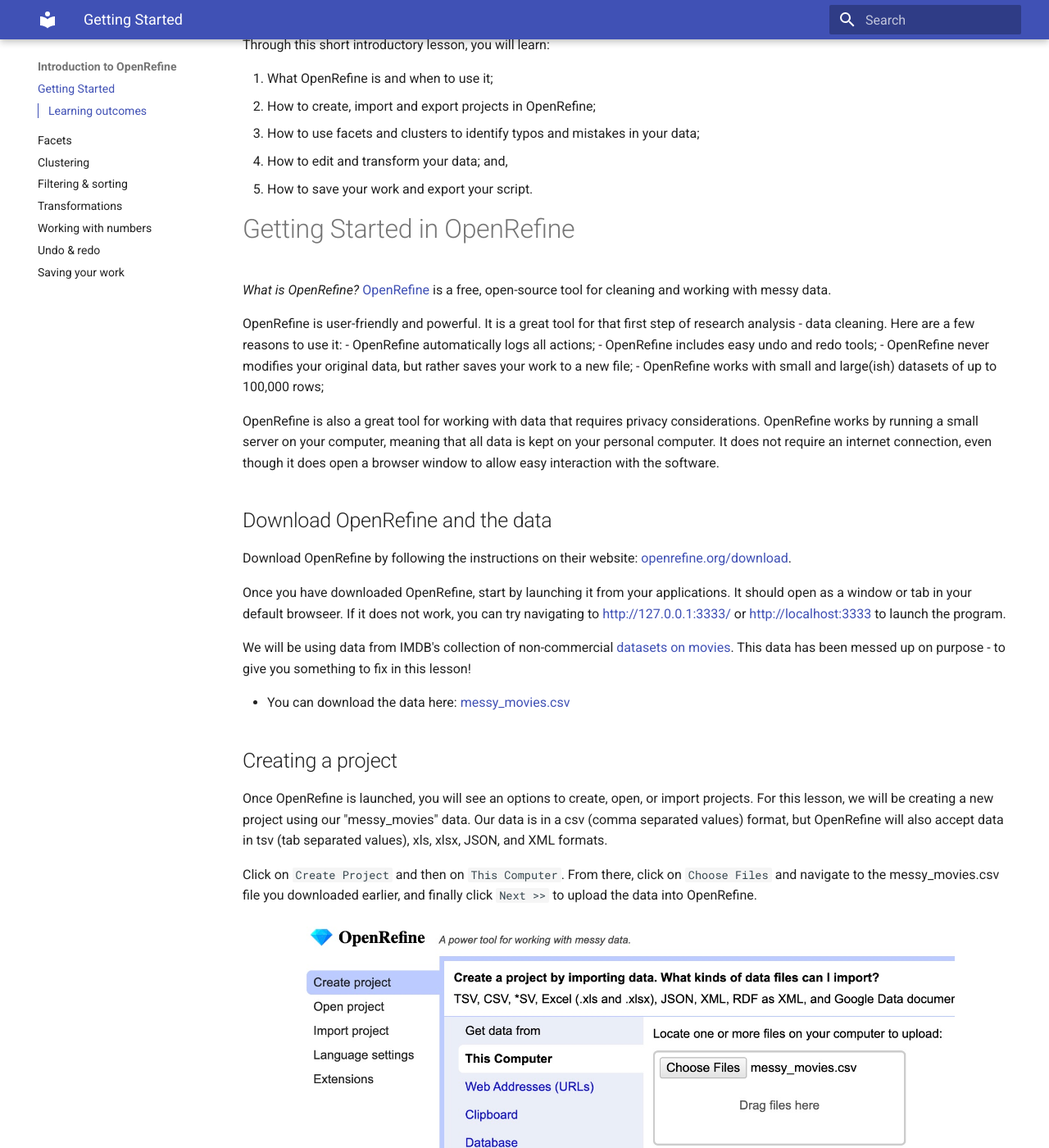
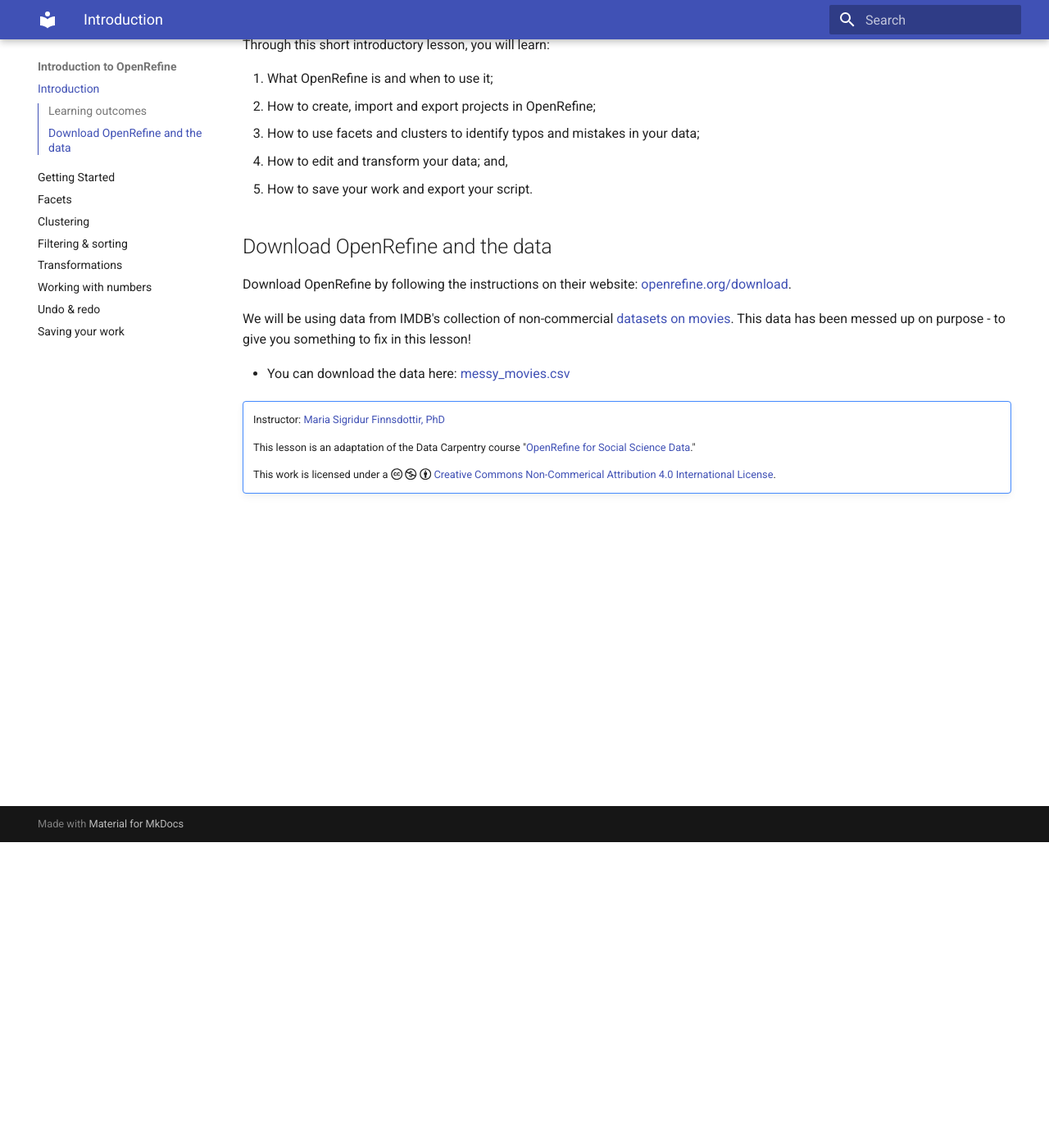
Before and after one commit to finnsdottir/openrefine_fall2025, an MkDocs documentation site: the page built from docs/index.md, in a window 1280 px wide and 1400 px high, scrolled down 373 px. Shown: the whole window at 82% size. Built offline with MkDocs 1.6.1 and Material for MkDocs 9.7.7, drawn with Linux system fonts in a browser that asks for light colours; some of the changed text lies outside the part shown.

Commit message:
updating intro and getting started

```diff
--- a/docs/index.md
+++ b/docs/index.md
@@ -12,49 +12,14 @@ Through this short introductory lesson, you will learn:
 4. How to edit and transform your data; and,
 5. How to save your work and export your script.
 
-# Getting Started in OpenRefine
-
-*What is OpenRefine?* [OpenRefine](https://openrefine.org/) is a free, open-source tool for cleaning and working with messy data.
-
-OpenRefine is user-friendly and powerful. It is a great tool for that first step of research analysis - data cleaning. Here are a few reasons to use it:
-- OpenRefine automatically logs all actions;
-- OpenRefine includes easy undo and redo tools;
-- OpenRefine never modifies your original data, but rather saves your work to a new file;
-- OpenRefine works with small and large(ish) datasets of up to 100,000 rows;
-
-OpenRefine is also a great tool for working with data that requires privacy considerations. OpenRefine works by running a small server on your computer, meaning that all data is kept on your personal computer. It does not require an internet connection, even though it does open a browser window to allow easy interaction with the software.
 
 ## Download OpenRefine and the data
 
 Download OpenRefine by following the instructions on their website: [openrefine.org/download](https://openrefine.org/download).
 
-Once you have downloaded OpenRefine, start by launching it from your applications. It should open as a window or tab in your default browseer. If it does not work, you can try navigating to [http://127.0.0.1:3333/](http://127.0.0.1:3333/) or [http://localhost:3333](http://localhost:3333) to launch the program.
-
 We will be using data from IMDB's collection of non-commercial [datasets on movies](https://developer.imdb.com/non-commercial-datasets/). This data has been messed up on purpose - to give you something to fix in this lesson!
 
 - You can download the data here: [messy_movies.csv](content/messy_movies.csv)
-
-## Creating a project
-
-Once OpenRefine is launched, you will see an options to create, open, or import projects. For this lesson, we will be creating a new project using our "messy_movies" data. Our data is in a csv (comma separated values) format, but OpenRefine will also accept data in tsv (tab separated values), xls, xlsx, JSON, and XML formats.
-
-Click on `Create Project` and then on `This Computer`. From there, click on `Choose Files` and navigate to the messy_movies.csv file you downloaded earlier, and finally click `Next >>` to upload the data into OpenRefine.
-
-<figure markdown="span">
-    ![image of creating a project](./content/creating-project.jpg){width=800}
-    <figcaption>Create project with data from this computer</figcaption>
-</figure>
-
-After uploading, OpenRefine will show you a preview of the data, giving you a chance to correct any issues in the upload before creating your project.
-
-<figure markdown="span">
-    ![image of the preview page](./content/data_preview.jpg){width=800}
-    <figcaption>The preview page before creating a project</figcaption>
-</figure>
-
-This is a great opportunity to double check that the file type was correctly identified, that your data was correctly parsed, and that all your variables are correctly titled.
-
-If everything loks right to you, you can click the `Create project >>` buton in the upper right corner. You now have a OpenRefine project!
 
 !!!note ""
     Instructor: [Maria Sigridur Finnsdottir, PhD]("https://mariasfinnsdottir.ca/")
--- a/mkdocs.yml
+++ b/mkdocs.yml
@@ -24,7 +24,8 @@ markdown_extensions:
       emoji_generator: !!python/name:material.extensions.emoji.to_svg
 
 nav:
-  - Getting Started: index.md
+  - Introduction: index.md
+  - Getting Started: starting.md
   - Facets: facets.markdown
   - Clustering: clusters.markdown
   - Filtering & sorting: filtering.markdown
```
Also changed, not shown: docs/starting.markdown (+19 -9 lines).
